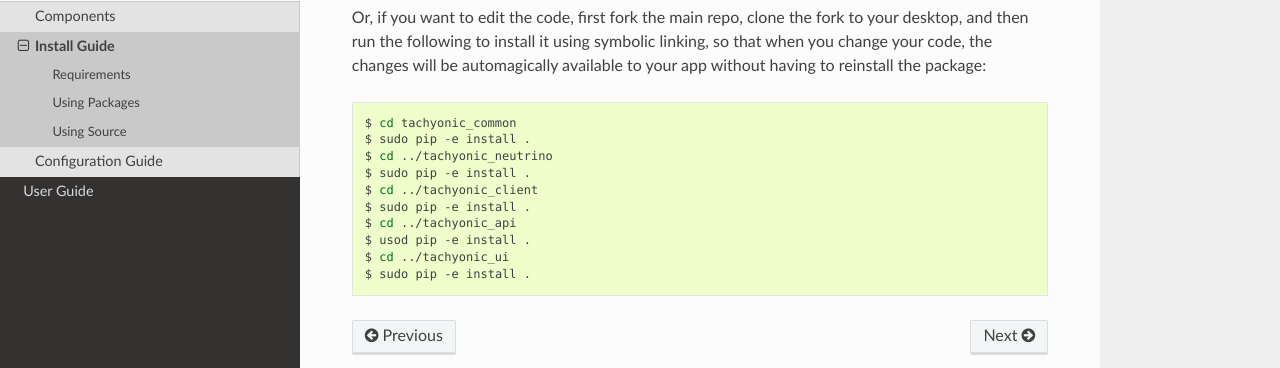
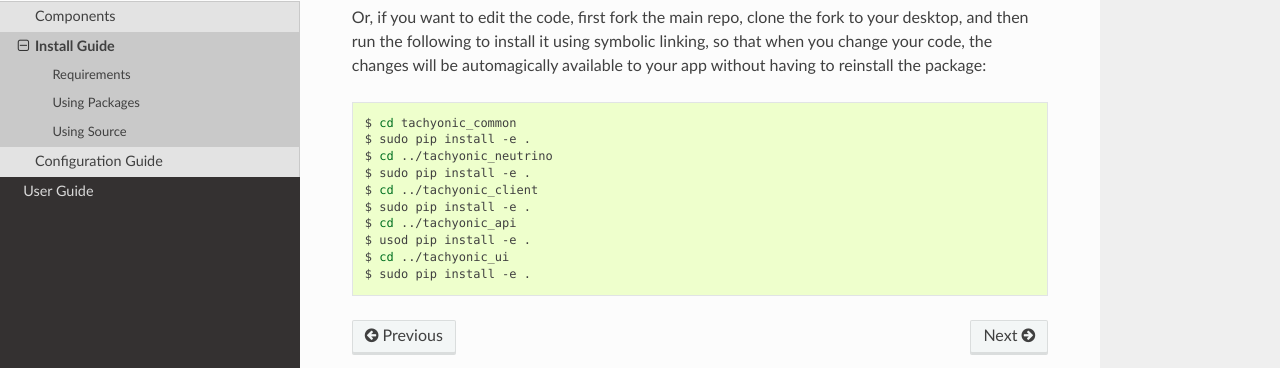
Before and after one commit to Vuader/tachyonic-namespace, a Sphinx documentation site: the page built from docs/source/admin/install.rst, in a window 1280 px wide and 900 px high, scrolled down 963 px. Shown: the part 416-784 px from the top of the window. Built offline with Sphinx 7.4.7 and the Read the Docs theme 2.0.0, drawn with Linux system fonts in a browser that asks for light colours.

```diff
--- a/README.rst
+++ b/README.rst
@@ -15,8 +15,6 @@ Quick Links
 
 * `Website <http://tachyonic.co.za>`__.
 * `Documentation <http://tachyonic.readthedocs.io>`__.
-* `Join mailing list <http://tachyonic.co.za/cgi-bin/mailman/listinfo/tachyon>`__.
-* `Mail List Archives <http://tachyonic.co.za/pipermail/tachyon/>`__.
 
 Installation
 ------------
--- a/docs/source/admin/install.rst
+++ b/docs/source/admin/install.rst
@@ -72,12 +72,12 @@ available to your app without having to reinstall the package:
 .. code:: bash
 
     $ cd tachyonic_common
-    $ sudo pip -e install .
+    $ sudo pip install -e .
     $ cd ../tachyonic_neutrino
-    $ sudo pip -e install .
+    $ sudo pip install -e .
     $ cd ../tachyonic_client
-    $ sudo pip -e install .
+    $ sudo pip install -e .
     $ cd ../tachyonic_api
-    $ usod pip -e install .
+    $ usod pip install -e .
     $ cd ../tachyonic_ui
-    $ sudo pip -e install .
+    $ sudo pip install -e .
```
